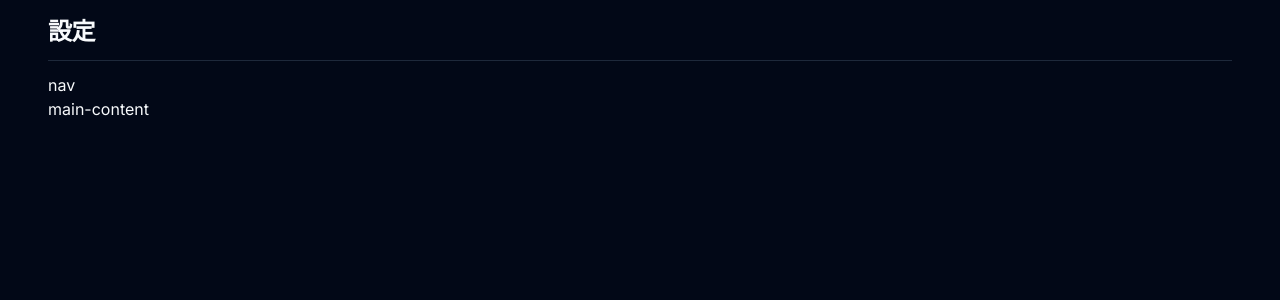
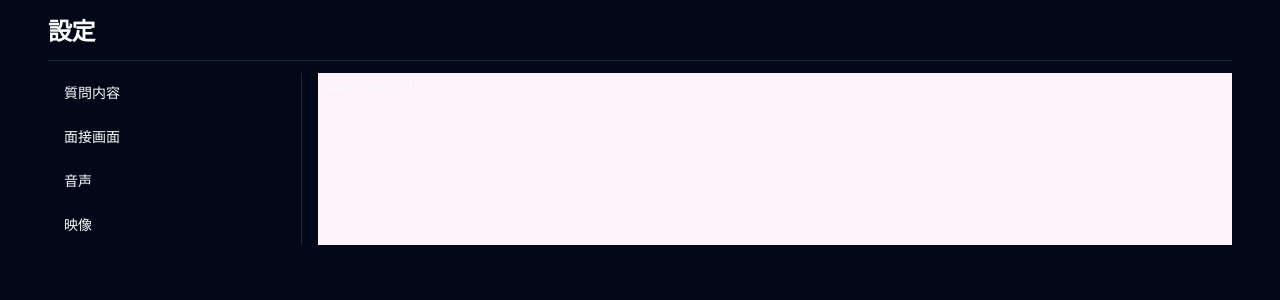
Before and after one commit to obashun22/mentai-online, a Next.js app: page /settings in a window 1280 px wide. Shown: the top 300 px of the page. Built offline with nearby package versions, Linux system fonts and the light colour scheme.

Commit message:
Update settingsサイドバー作成

```diff
--- a/src/app/settings/page.tsx
+++ b/src/app/settings/page.tsx
@@ -1,19 +1,39 @@
+import { Button } from "@/components/ui/button";
 import { Separator } from "@/components/ui/separator";
+import { cn } from "@/lib/utils";
+import Link from "next/link";
 
 export default function Settings() {
   return (
     <div className="p-4 h-screen">
-      <div className="container mx-auto">
+      <div className="container mx-auto h-[100%]">
         <div>
           <h2 className="text-2xl font-bold tracking-tight">設定</h2>
-          {/* <p className="text-muted-foreground">
-            設定が変更できます。変更した設定はすぐに反映されます。
-          </p> */}
         </div>
         <Separator className="my-3" />
-        <div>
-          <div>nav</div>
-          <div>main-content</div>
+        <div className="flex">
+          <nav className="flex flex-col space-x-0 space-y-1 w-1/5">
+            {["質問内容", "面接画面", "音声", "映像"].map((item, i) => (
+              <Button
+                variant="ghost"
+                key={i}
+                asChild
+                className={cn(
+                  "justify-start"
+                  // "bg-muted hover:bg-muted"
+                  // "hover:bg-transparent hover:underline"
+                )}
+              >
+                <Link key={i} href="#">
+                  {item}
+                </Link>
+              </Button>
+            ))}
+          </nav>
+          <div>
+            <Separator orientation="vertical" className="mx-4" />
+          </div>
+          <div className="flex-1 bg-pink-50">main-content</div>
         </div>
       </div>
     </div>
```
